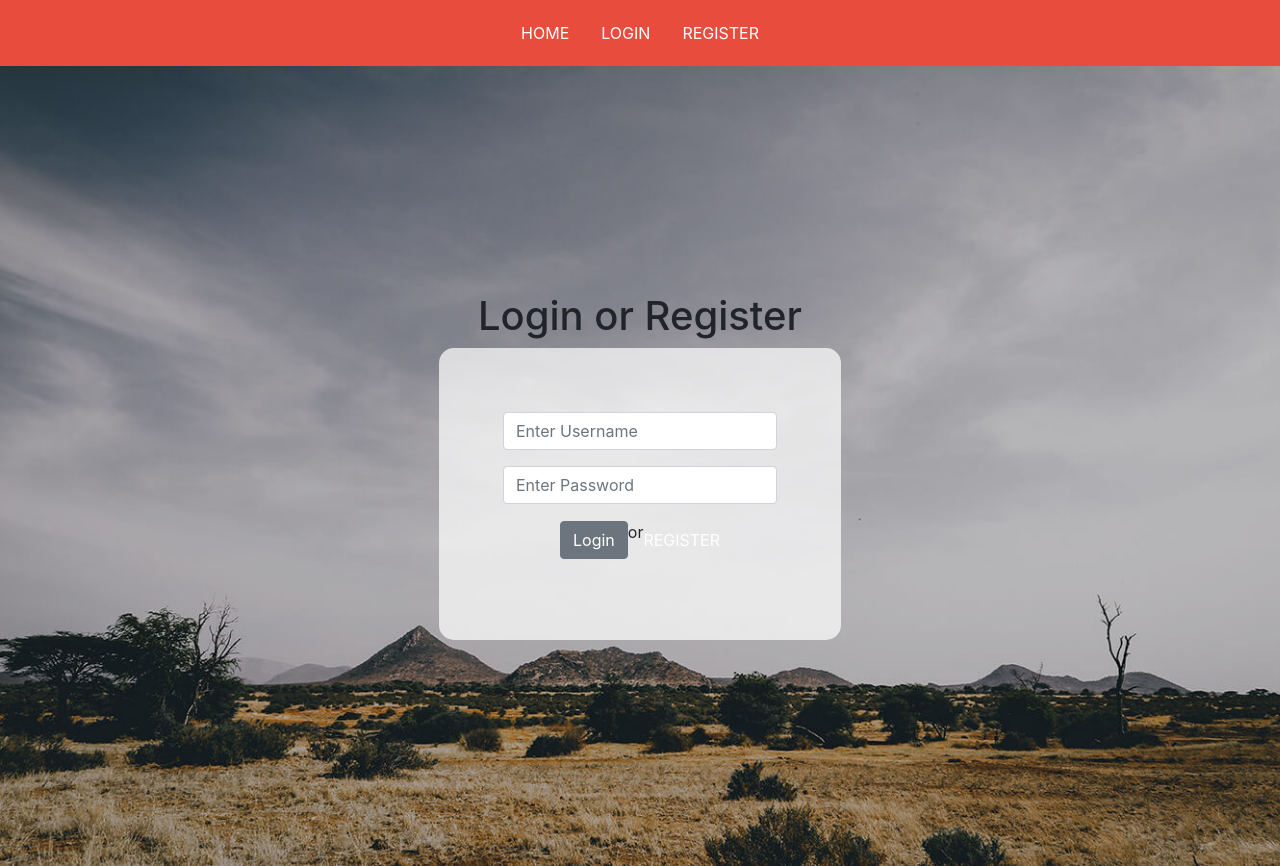
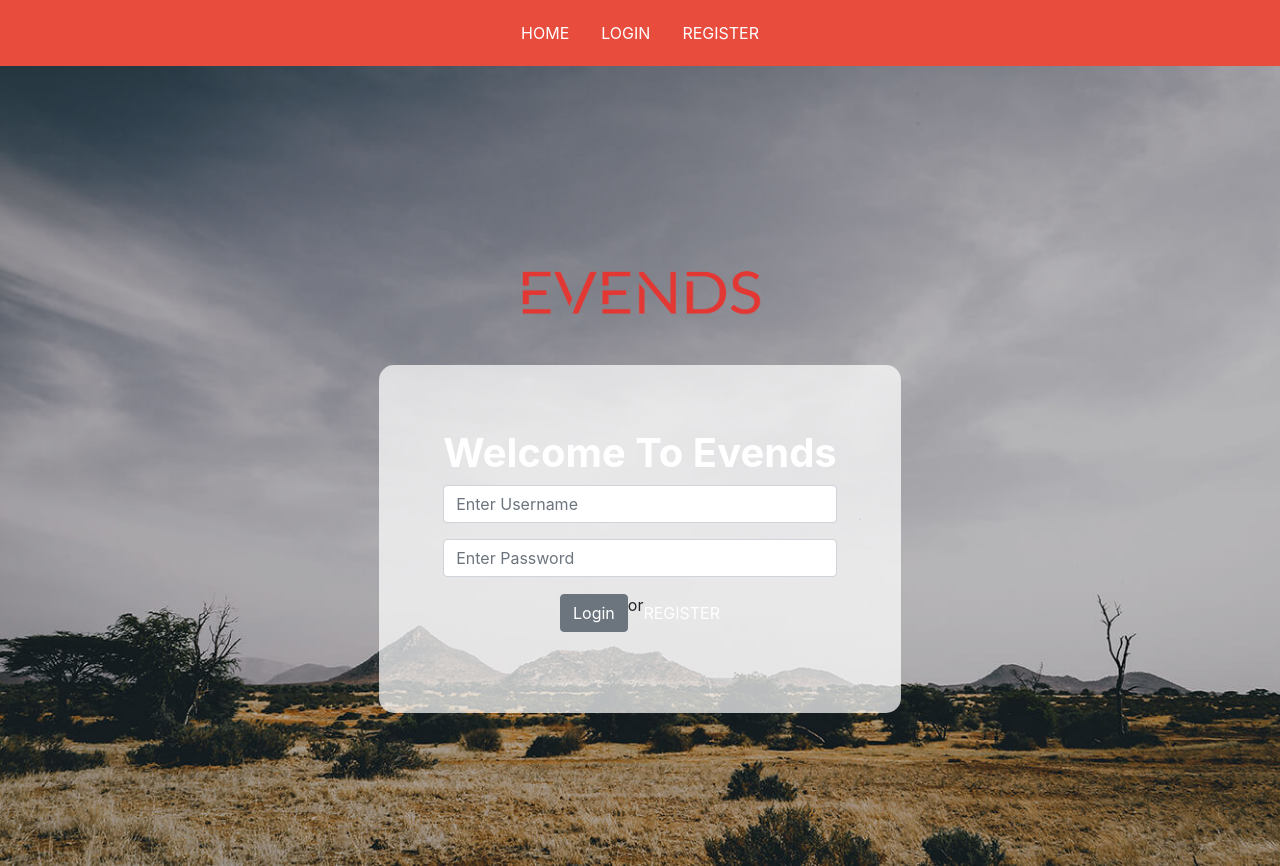
Before and after one commit to BW-African-Marketplace-5/front-end, a React (Create React App) app in the folder evends/: page / in a window 1280 px wide. Built offline with nearby package versions, Linux system fonts and the light colour scheme.

Commit message:
Added Logo and Title components

```diff
--- a/evends/src/components/Login_Register/Login_Register.js
+++ b/evends/src/components/Login_Register/Login_Register.js
@@ -1,6 +1,6 @@
 import React from "react";
 import { Button, Form, FormGroup, Label, Input, FormText } from 'reactstrap';
-import {Wrapper, Form_S, FormGroup_S} from './Login_Register_Styles';
+import {Wrapper, Form_S, FormGroup_S, Logo, Title} from './Login_Register_Styles';
 import {Link} from 'react-router-dom';
 import Navbar from '../Navbar/Navbar';
 
@@ -9,8 +9,9 @@ const Login_Register = () => {
         <>
         <Navbar/>
         <Wrapper>
-            <h1>Login or Register</h1>
+            <Logo src='/evends.png'></Logo>
             <Form_S>
+            <Title>Welcome To Evends</Title>
                 <FormGroup_S>
                     <Input
                         id='username'
--- a/evends/src/components/Login_Register/Login_Register_Styles.jsx
+++ b/evends/src/components/Login_Register/Login_Register_Styles.jsx
@@ -19,3 +19,11 @@ export const Wrapper = styled.div`
     align-items:center;
     flex-direction:column;
 `
+
+export const Logo = styled.img`
+    width:300px;
+`
+export const Title = styled.h1`
+    color:white;
+    font-weight:bold;
+`
```
Also changed, not shown: evends/public/evends.png (added).
